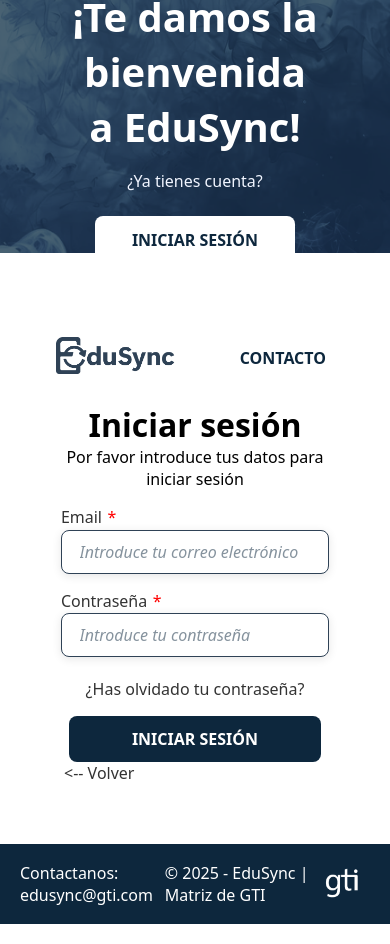
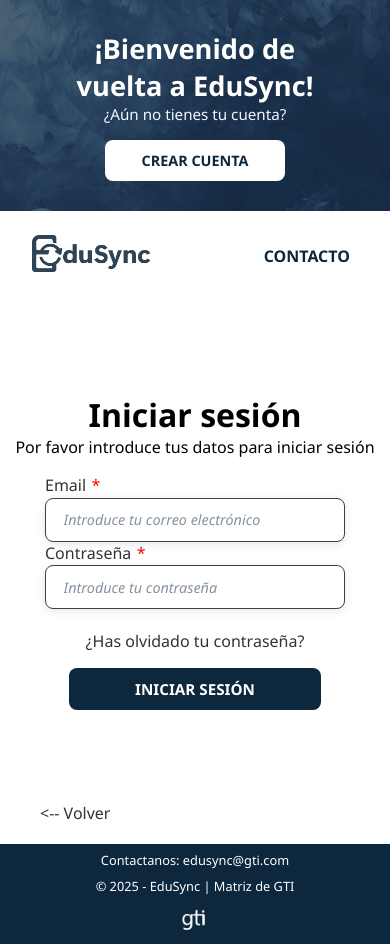
Before and after one commit to hjudith08/PROA, a PHP site: page /src/app/EduSync/loginEduSync.html in a window 390 px wide. Run offline with PHP 8.4, Linux system fonts and the light colour scheme.

Commit message:
loginEduSync Finalizado

```diff
--- a/src/css/login.css
+++ b/src/css/login.css
@@ -43,7 +43,7 @@
     display: flex;
     justify-content: space-between;
     align-items: space-between;
-    font-family: 'Asap', system-ui;
+    font-family: 'Segoe UI', system-ui;
     position: relative;
     margin: 0;
     height: auto;
@@ -190,6 +190,7 @@
 .btn-volver {
     bottom: 0;
     margin-left: 40px;
+
 }
 
 /* aca se le da el efecto de que el formulario de registro se vea */
@@ -429,7 +430,7 @@
     height: 50px;
 }
 
-@media (max-width: 768px) {
+@media (max-width: 882px) {
     /* Desactivar todas las animaciones */
     .contenedor,
     .formulario-contenedor,
@@ -452,7 +453,7 @@
 
     /* Mostrar ambos formularios en columna */
     .formulario-contenedor {
-        position: relative !important;
+       /* position: relative !important;*/
         width: 100% !important;
         height: auto !important;
         opacity: 1 !important;
@@ -462,99 +463,19 @@
 
     .formulario-contenedor.activo {
         display: flex;
-    }
-
-    .login,
-    .registro {
-        width: 100% !important;
-        height: auto !important;
-        position: relative !important;
-        transform: none !important;
-        padding: 2rem 1.5rem;
-    }
-
-    /* Overlay como selector de formulario */
-    .overlay-contenedor {
-        display: block !important;
-        position: relative !important;
-        width: 100% !important;
-        height: 30vh !important;
-        left: 0 !important;
-        margin: 0 !important;
-        transform: none !important;
-        border-radius: 0 0 var(--overlay-radius) var(--overlay-radius);
-    }
-
-    .overlay {
-        width: 100% !important;@media (max-width: 768px) {
-    /* Reset de animaciones */
-    * {
-        transition: none !important;
-        animation: none !important;
-    }
-
-    /* Reestructuración del layout */
-    .contenedor {
-        flex-direction: column;
-        height: 100vh;
-        padding: 0;
         position: relative;
     }
 
-    /* Overlay en la parte superior */
-    .overlay-contenedor {
-        position: relative !important;
-        width: 100% !important;
-        height: 30vh !important;
-        left: 0 !important;
-        top: 0 !important;
-        margin: 0 !important;
-        transform: none !important;
-        border-radius: 0;
-        order: 1;
-    }
 
     .overlay {
         width: 100% !important;
-        height: 100% !important;
+         height: 100% !important;
         left: 0 !important;
+        top: 0 !important;
+        min-height: auto !important;
         transform: none !important;
         background-size: cover;
         background-position: center;
-    }
-
-    .overlay-panel {
-        width: 100% !important;
-        height: 100% !important;
-        padding: 1.5rem;
-        justify-content: center;
-    }
-
-    /* Formulario en el centro */
-    .formulario-contenedor {
-        position: relative !important;
-        width: 100% !important;
-        height: auto !important;
-        order: 2;
-        flex-grow: 1;
-        display: flex;
-        justify-content: center;
-        padding: 2rem 1.5rem;
-    }
-
-    /* Solo mostrar el formulario activo */
-    .login,
-    .registro {
-        width: 100% !important;
-        max-width: 400px;
-        opacity: 1 !important;
-        transform: none !important;
-        display: none;
-    }
-
-    .contenedor.panel-derecho-activo .registro,
-    .contenedor:not(.panel-derecho-activo) .login {
-        display: flex;
     }
 
     /* Botones del overlay */
@@ -563,17 +484,8 @@
         margin-top: 1.5rem;
     }
 
-    /* Efecto de cambio al hacer clic */
-    .overlay-left {
-        transform: translateX(0) !important;
-    }
-
-    .overlay-right {
-        transform: translateX(100%) !important;
-    }
-
-    .contenedor.panel-derecho-activo .overlay {
-        transform: translateX(-50%) !important;
+    .inputs label {
+        margin-top: 0;
     }
 
     /* Ajustes para formularios */
@@ -581,19 +493,6 @@
     .inputs button {
         width: 100% !important;
         max-width: 100% !important;
-    }
-
-    /* Footer en la parte inferior */
-    .footer {
-        order: 3;
-    }
-}
-        height: 100% !important;
-        left: 0 !important;
-        min-height: auto !important;
-        transform: none !important;
-        background-size: cover;
-        background-position: center;
     }
 
     .overlay-panel {
@@ -604,57 +503,31 @@
         padding: 1rem;
     }
 
-    .overlay-left {
-        transform: translateX(0) !important;
-    }
-
-    .overlay-right {
-        transform: translateX(100%) !important;
-        left: 0 !important;
-    }
-
-    .contenedor.panel-derecho-activo .overlay-right {
-        transform: translateX(0) !important;
-    }
-
-    .contenedor.panel-derecho-activo .overlay-left {
-        transform: translateX(-100%) !important;
-    }
 
     /* Ajustar elementos del formulario */
     .inputs input,
     .inputs button {
-        width: 100% !important;
+        width: 300px !important;
         max-width: 100% !important;
     }
 
+    .overlay-panel h1 {
+        font-size: 1.7rem !important;
+        margin-bottom: 0 !important;
+    }
     /* Footer ajustado */
     .footer {
+        bottom: 0 !important;
+        height: 100px;
         position: relative;
-    }
-}
 
-
-@media (max-width: 882px) {
-    /* Reset de animaciones */
-    * {
-        transition: none !important;
-        animation: none !important;
-    }
-
-    /* Reestructuración del layout */
-    .contenedor {
-        flex-direction: column;
-        height: 100vh;
-        padding: 0;
-        position: relative;
     }
 
     /* Overlay en la parte superior */
     .overlay-contenedor {
         position: relative !important;
         width: 100% !important;
-        height: 30vh !important;
+        height: 25vh !important;
         left: 0 !important;
         top: 0 !important;
         margin: 0 !important;
@@ -663,78 +536,132 @@
         order: 1;
     }
 
-    .overlay {
-        width: 100% !important;
-        height: 100% !important;
-        left: 0 !important;
-        transform: none !important;
-        background-size: cover;
-        background-position: center;
+    /* aca se le da el efecto de que el formulario de registro se vea */
+    .contenedor.panel-derecho-activo .registro,
+    .contenedor .login {
+        display: flex;
     }
 
-    .overlay-panel {
-        width: 100% !important;
-        height: 100% !important;
-        padding: 1.5rem;
-        justify-content: center;
-    }
-
-    /* Formulario en el centro */
+    /* contenedor del formulario en movil */
     .formulario-contenedor {
-        position: relative !important;
-        width: 100% !important;
-        height: auto !important;
         order: 2;
         flex-grow: 1;
         display: flex;
-        justify-content: center;
-        padding: 2rem 1.5rem;
+        position: relative;
+        justify-content: space-between;
+        align-content: space-between;
     }
 
-    /* Solo mostrar el formulario activo */
+    .formulario-contenedor p {
+        margin-bottom: 16px;
+    }
+    /* para  que el formulario de registro y el de login se vean uno al lado del otro */
     .login,
     .registro {
-        width: 100% !important;
-        max-width: 400px;
-        opacity: 1 !important;
-        transform: none !important;
+        width: 100%;
         display: none;
     }
 
-    .contenedor.panel-derecho-activo .registro,
-    .contenedor:not(.panel-derecho-activo) .login {
-        display: flex;
+    /* Overlay buttons */
+    .trigger {
+        width: 180px;
+        margin-top: 1rem;
+        padding: 0.7rem;
+        font-size: 0.9rem;
     }
 
-    /* Botones del overlay */
-    .trigger {
-        width: 200px;
-        margin-top: 1.5rem;
+    /* Adjusted footer */
+
+    .footer-content {
+        flex-direction: column;
+        gap: 0.5rem;
     }
 
-    /* Efecto de cambio al hacer clic */
-    .overlay-left {
-        transform: translateX(0) !important;
+    .footer p {
+        font-size: 0.8rem;
+        margin: 0;
+    }
+
+    .footer-logo {
+        height: 35px;
+    }
+
+    /* Form adjustments */
+    .inputs input,
+    .inputs button {
+        width: 100%;
+        max-width: 100%;
+        font-size: 0.9rem;
+    }
+
+    .btn-registro,
+    .btn-login {
+        height: 42px;
+        font-size: 0.95rem;
+    }
+
+    /* Overlay text */
+    .overlay-panel h1 {
+        font-size: 1.8rem;
+        margin-bottom: 0.8rem;
+    }
+
+    .overlay-panel p {
+        font-size: 0.95rem;
+    }
+
+    .login {
+        z-index: 2;
+        opacity: 1;
+        transition: all 0.6s ease-in-out;
+    }
+
+    .contenedor.panel-derecho-activo .login {
+        display: none;
+        opacity: 0;
+        z-index: 1;
+    }
+
+    /* Estilos para el formulario de registro */
+    .registro {
+        z-index: 1;
+        opacity: 0;
+        transition: all 0.6s ease-in-out;
+
+    }
+
+
+    .contenedor.panel-derecho-activo .registro {
+        opacity: 1;
+        z-index: 2;
     }
 
     .overlay-right {
-        transform: translateX(100%) !important;
+
+        z-index: 2;
+        opacity: 1;
+        transition: all 0.6s ease-in-out;
     }
 
-    .contenedor.panel-derecho-activo .overlay {
-        transform: translateX(-50%) !important;
+    .contenedor.panel-derecho-activo .overlay-right {
+        opacity: 0;
+        z-index: 1;
     }
 
-    /* Ajustes para formularios */
-    .inputs input,
-    .inputs button {
-        width: 100% !important;
-        max-width: 100% !important;
+    /* Estilos para el formulario de registro */
+    .overlay-left {
+        z-index: 1;
+        opacity: 0;
+        transition: all 0.6s ease-in-out;
     }
 
-    /* Footer en la parte inferior */
-    .footer {
-        order: 3;
+    .contenedor.panel-derecho-activo .overlay-left {
+        opacity: 1;
+        z-index: 2;
+    }
+    .btn-volver {
+        margin-left: 40px;
+        margin-bottom: 20px;
     }
 
 }
--- a/src/js/login.js
+++ b/src/js/login.js
@@ -133,7 +133,7 @@
 
     setTimeout(() => {
         contenedor.classList.remove("panel-derecho-activo");
-    }, 2000);
+    }, 1000);
 });
 
 // =============================================
```
